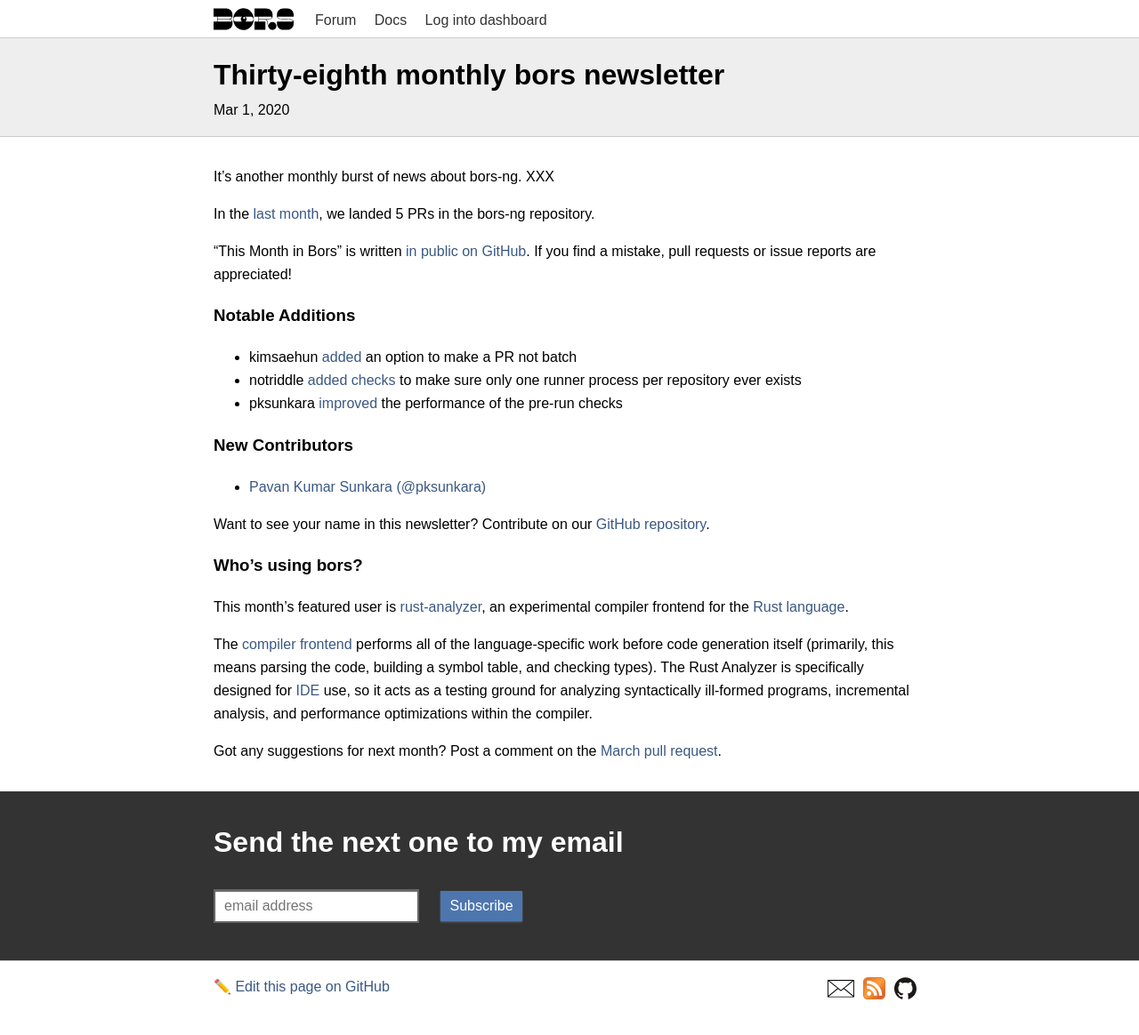
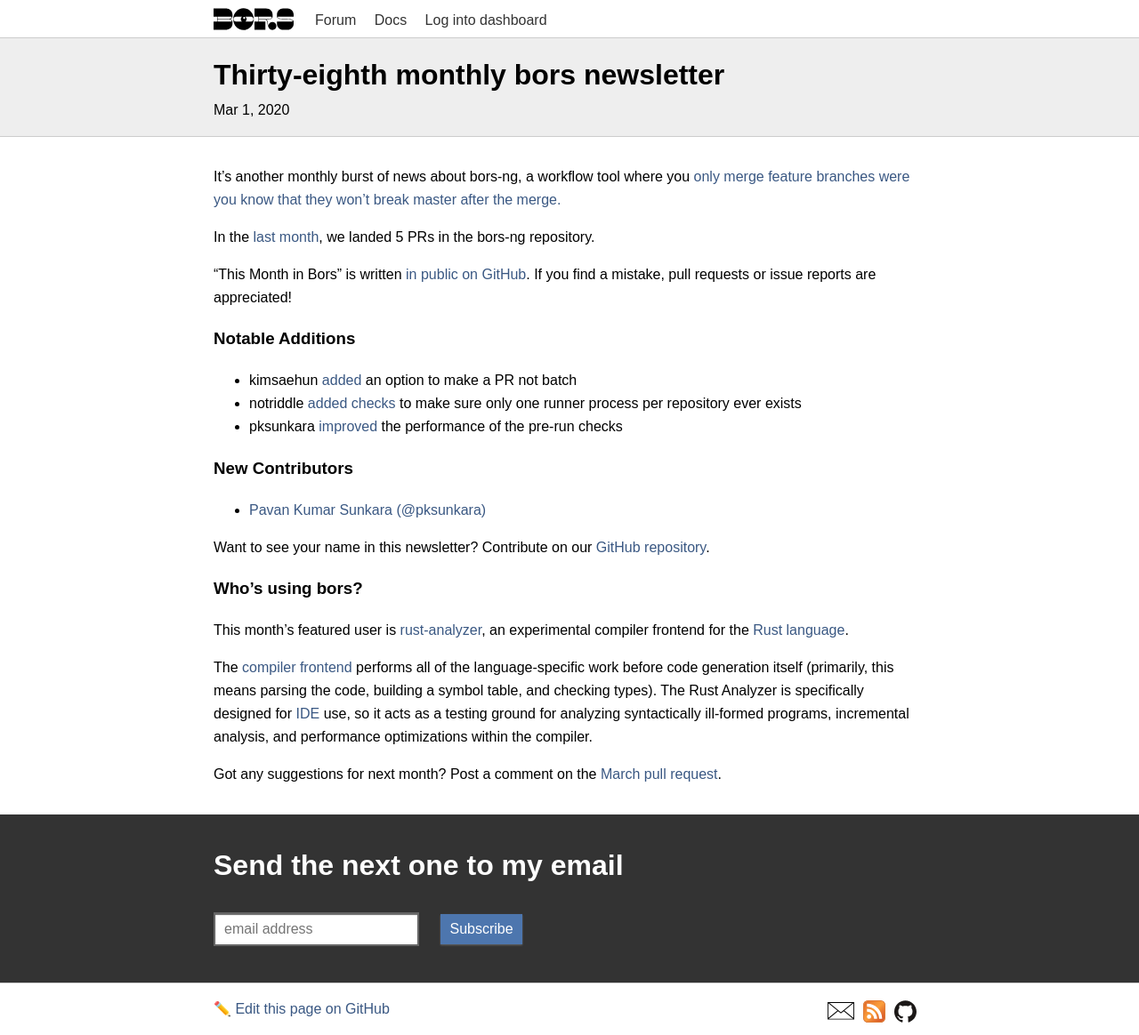
Before and after one commit to bors-ng/bors-ng.github.io, a Jekyll site: the page built from _posts/2020-03-01-tmib-38.md, in a window 1280 px wide. Shown: the whole page at 89% size. Built offline with Jekyll 4.4.1, drawn with Linux system fonts in a browser that asks for light colours; before the commit the page ends 1138 px from its top, so only the background shows below that.

Commit message:
Update 2020-03-01-tmib-38.md

```diff
--- a/_posts/2020-03-01-tmib-38.md
+++ b/_posts/2020-03-01-tmib-38.md
@@ -6,7 +6,7 @@
 categories: newsletter
 ---
 
-It's another monthly burst of news about bors-ng. XXX
+It's another monthly burst of news about bors-ng, a workflow tool where you [only merge feature branches were you know that they won't break master after the merge.](https://news.ycombinator.com/item?id=22073982)
 
 In the [last month](https://github.com/bors-ng/bors-ng/pulls?utf8=%E2%9C%93&q=is%3Apr%20is%3Amerged%20closed%3A2020-02-01..2020-02-29),
 we landed 5 PRs in the bors-ng repository.
```
